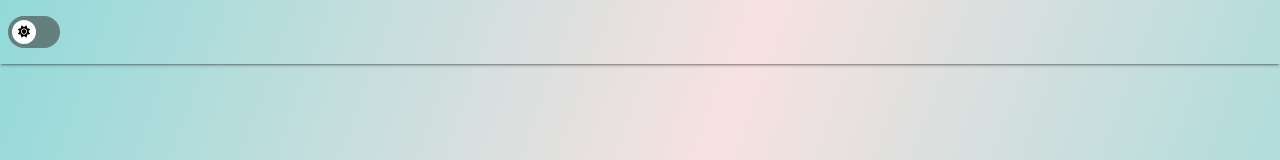
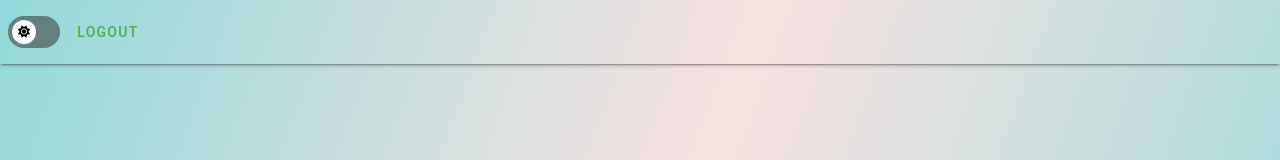
Before and after one commit to Nimakhdb13/panel, a Vue app: page / in a window 1280 px wide. Shown: the top 160 px of the page. Built offline with nearby package versions, Linux system fonts and the light colour scheme.

Commit message:
adding logout btn to app var

```diff
--- a/src/components/containers/appBar.vue
+++ b/src/components/containers/appBar.vue
@@ -1,12 +1,13 @@
 <template>
 <v-app-bar class="px-2 bg-op-0" elevation="2">
-    <theme-toggle></theme-toggle>
+    <theme-toggle ></theme-toggle>
+    <logout-btn></logout-btn>
 </v-app-bar>
 </template>
 
 <script lang="ts" setup>
 import themeToggle from '../controls/themeToggle.vue';
-
+import logoutBtn from '../controls/logoutBtn.vue';
 </script>
 
 <style>
```
